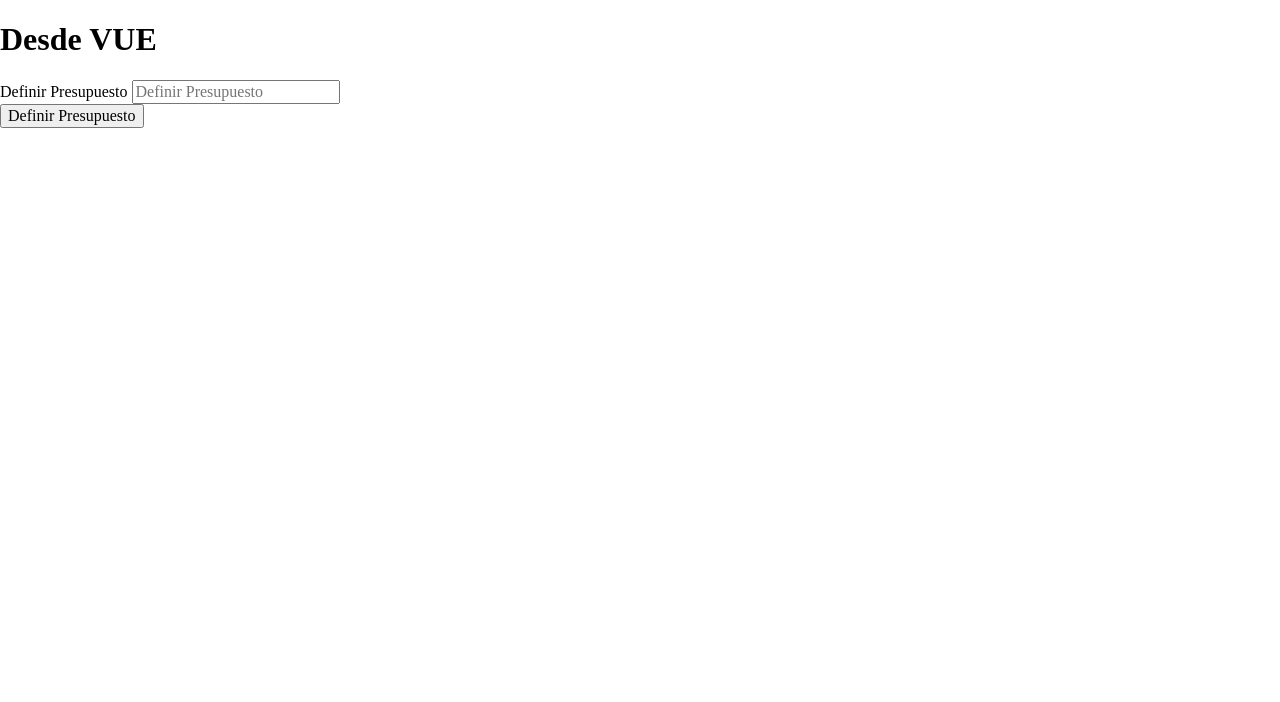
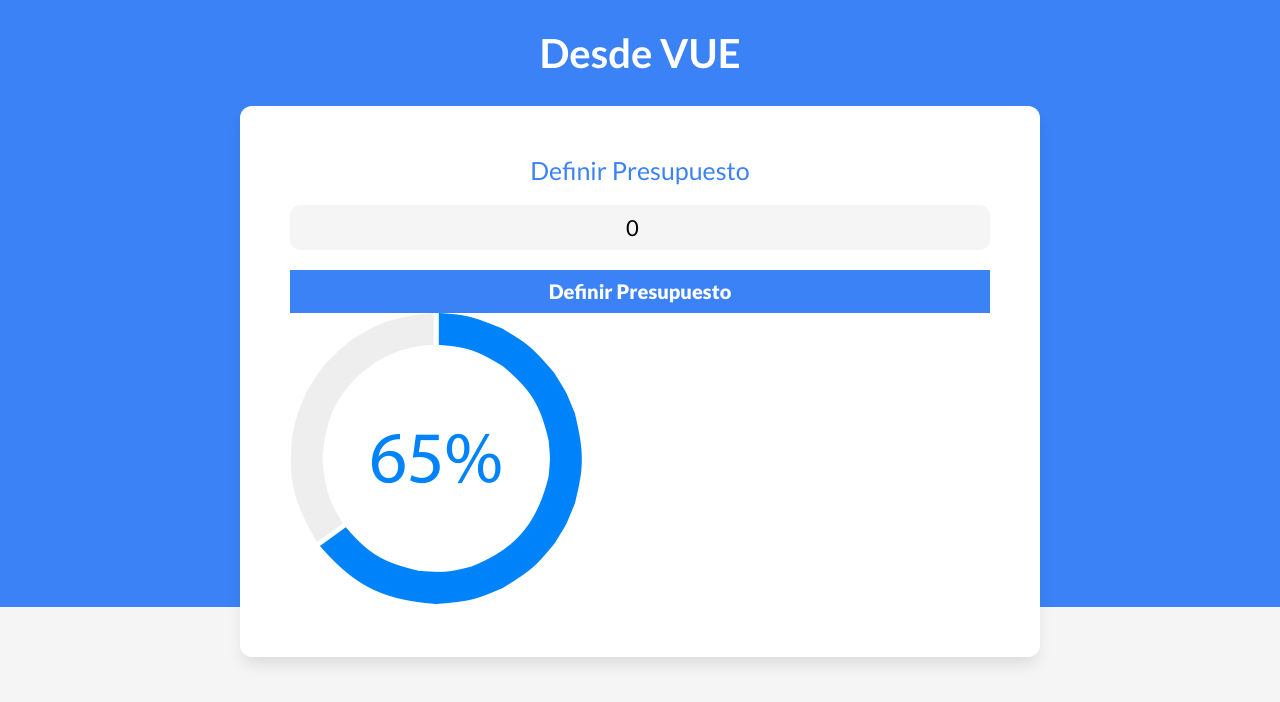
Before and after one commit to torresmald/vue-gastos, a Vue app: page / in a window 1280 px wide. Shown: the top 702 px of the page. Built offline with nearby package versions, Linux system fonts and the light colour scheme.

Commit message:
Presupuesto

```diff
--- a/src/App.vue
+++ b/src/App.vue
@@ -1,14 +1,79 @@
 <script setup>
-import Presupuesto from './components/Presupuesto.vue';
+import { ref } from "vue";
+import Presupuesto from "./components/Presupuesto.vue";
+import ControlPresupuesto from "./components/ControlPresupuesto.vue";
 
+const presupuesto = ref(0);
+const definirPresupuesto = cantidad =>{
+  presupuesto.value = cantidad;
+}
 </script>
 
 <template>
-  <h1>Desde VUE</h1>
-  <div class="contenedor contenedor-header contenedor-sombra"></div>
-  <Presupuesto />
+  <div>
+    <header>
+      <h1>Desde VUE</h1>
+      <div class="contenedor contenedor-header sombra">
+        <Presupuesto @definir-presupuesto="definirPresupuesto" v-if="presupuesto === 0"/>
+
+        <ControlPresupuesto />
+      </div>
+    </header>
+  </div>
 </template>
 
-<style scoped>
-
+<style>
+:root {
+  --azul: #3b82f6;
+  --blanco: #fff;
+  --negro: #000;
+  --gris: #94a3b8;
+  --gris-claro: #f5f5f5;
+  --gris-oscuro: #64748b;
+}
+html {
+  box-sizing: border-box;
+  font-size: 62.5%;
+}
+*,
+*::before,
+*::after {
+  box-sizing: inherit;
+}
+body {
+  font-size: 1.6rem;
+  font-family: "Lato", sans-serif;
+  background-color: var(--gris-claro);
+}
+h1 {
+  font-size: 4rem;
+}
+h2 {
+  font-size: 3rem;
+}
+header {
+  background-color: var(--azul);
+}
+header h1 {
+  padding: 3rem 0;
+  margin: 0;
+  color: var(--blanco);
+  text-align: center;
+}
+.contenedor{
+  width: 90%;
+  max-width: 80rem;
+  margin: 0 auto;
+}
+.contenedor-header{
+  margin-top: -5rem;
+  transform: translateY(5rem);
+  padding: 5rem;
+}
+.sombra{
+  box-shadow: 0px 10px 15px -3px rgba(0, 0, 0, 0.1);
+  background-color: var(--blanco);
+  border-radius: 1.2rem;
+  padding: 5rem;
+}
 </style>
--- /dev/null
+++ b/src/components/Alerta.vue
@@ -0,0 +1,19 @@
+<template>
+    <div class="alerta">
+        <slot></slot>
+    </div>
+</template>
+
+<style scoped>
+    .alerta{
+        padding: 1rem;
+        font-weight: 900;
+        text-transform: uppercase;
+        font-size: 1.6rem;
+        text-align: center;
+        background-color: var(--blanco);
+        border-left: .5rem solid #891c1c;
+        color: #891c1c;
+        margin-bottom: 2rem;
+    }
+</style>
--- /dev/null
+++ b/src/components/ControlPresupuesto.vue
@@ -0,0 +1,17 @@
+<script setup>
+    import imagen from '../assets/img/grafico.jpg';
+</script>
+<template >
+    <div class="dos-columnas">
+        <div class="contenedor-grafico">
+            <img :src="imagen" alt="">
+        </div>
+        <div class="contenedor-presupuesto">
+
+        </div>
+    </div>
+</template>
+
+<style>
+
+</style>
--- a/src/components/Presupuesto.vue
+++ b/src/components/Presupuesto.vue
@@ -1,17 +1,75 @@
 <script setup>
+import Alerta from './Alerta.vue';
+  import { ref } from 'vue';
+  const presupuesto = ref(0);
+  const error = ref('');
+  const emits = defineEmits(['definir-presupuesto'])
 
+  const definirPresupuesto = () => {
+    if(presupuesto.value <= 0 || presupuesto.value === ''){
+      error.value = 'Error de Presupuesto'
+      setTimeout(() => {
+        error.value = '';
+      }, 2000)
+      return
+    }
+    emits('definir-presupuesto', presupuesto.value)
+  }
 </script>
 <template>
-  <form>
+  <form class="presupuesto" @submit.prevent="definirPresupuesto">
+    <Alerta v-if="error">
+      {{ error }}
+    </Alerta>
     <div class="campo">
-        <label for="">
-            Definir Presupuesto
-        </label>
-        <input type="text" id="nuevo-presupuesto" class="nuevo-presupuesto" placeholder="Definir Presupuesto">
+      <label for="nuevo-presupuesto"> Definir Presupuesto </label>
+      <input
+        type="number"
+        id="nuevo-presupuesto"
+        class="nuevo-presupuesto"
+        placeholder="Definir Presupuesto"
+        v-model="presupuesto"
+      />
     </div>
-    <input type="submit" value="Definir Presupuesto">
+    <input type="submit" value="Definir Presupuesto" />
   </form>
 </template>
-<style>
+<style scoped>
+.presupuesto{
+  width: 100%;
+}
+.campo{
+  display: grid;
+  gap: 2rem;
+}
+.presupuesto label{
+  font-size: 2.5rem;
+  text-align: center;
+  color: var(--azul);
+}
+.presupuesto input[type='number']{
+  background-color: var(--gris-claro);
+  border-radius: 1rem;
+  padding: 1rem;
+  border: none;
+  font-size: 2.2rem;
+  text-align: center;
+}
+.presupuesto input[type='submit']{
+  background-color: var(--azul);
+  margin-top: 2rem;
+  color: var(--blanco);
+  width: 100%;
+  font-weight: 900;
+  padding: 1rem;
+  border: none;
+  font-size: 2rem;
+  text-align: center;
+  transition: background-color 300ms ease;
+}
+.presupuesto input[type='submit']:hover{
+  background-color: #1048a4;
+  cursor: pointer;
+}
 
 </style>
```
